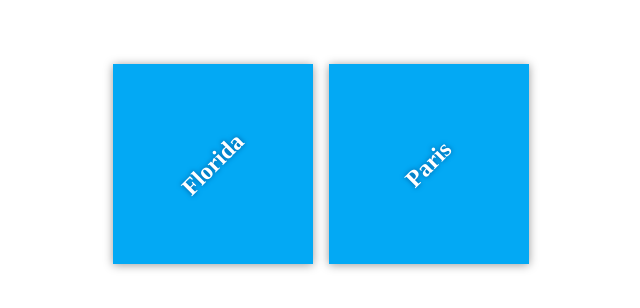
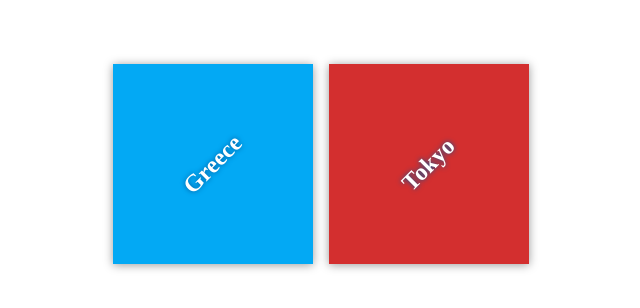
Before and after one commit to sdgarrett98/my-travel-plans, a plain HTML site: page index.html in a window 1280 px wide. Shown: the part 236-544 px from the top of the page, without its empty margins (319-959 px from the left). Drawn offline with Linux system fonts and the light colour scheme.

Commit message:
Changed travel locations

```diff
--- a/index.html
+++ b/index.html
@@ -10,12 +10,12 @@
 
     <div class="container">
         <div class="destination-container">
-            <div class="destination" id="florida">
-                <h2>Florida</h2>
+            <div class="destination" id="greece">
+                <h2>Greece</h2>
             </div>
 
-            <div class="destination" id="paris">
-                <h2>Paris</h2>
+            <div class="destination" id="tokyo">
+                <h2>Tokyo</h2>
             </div>
         </div>
     </div>
```
